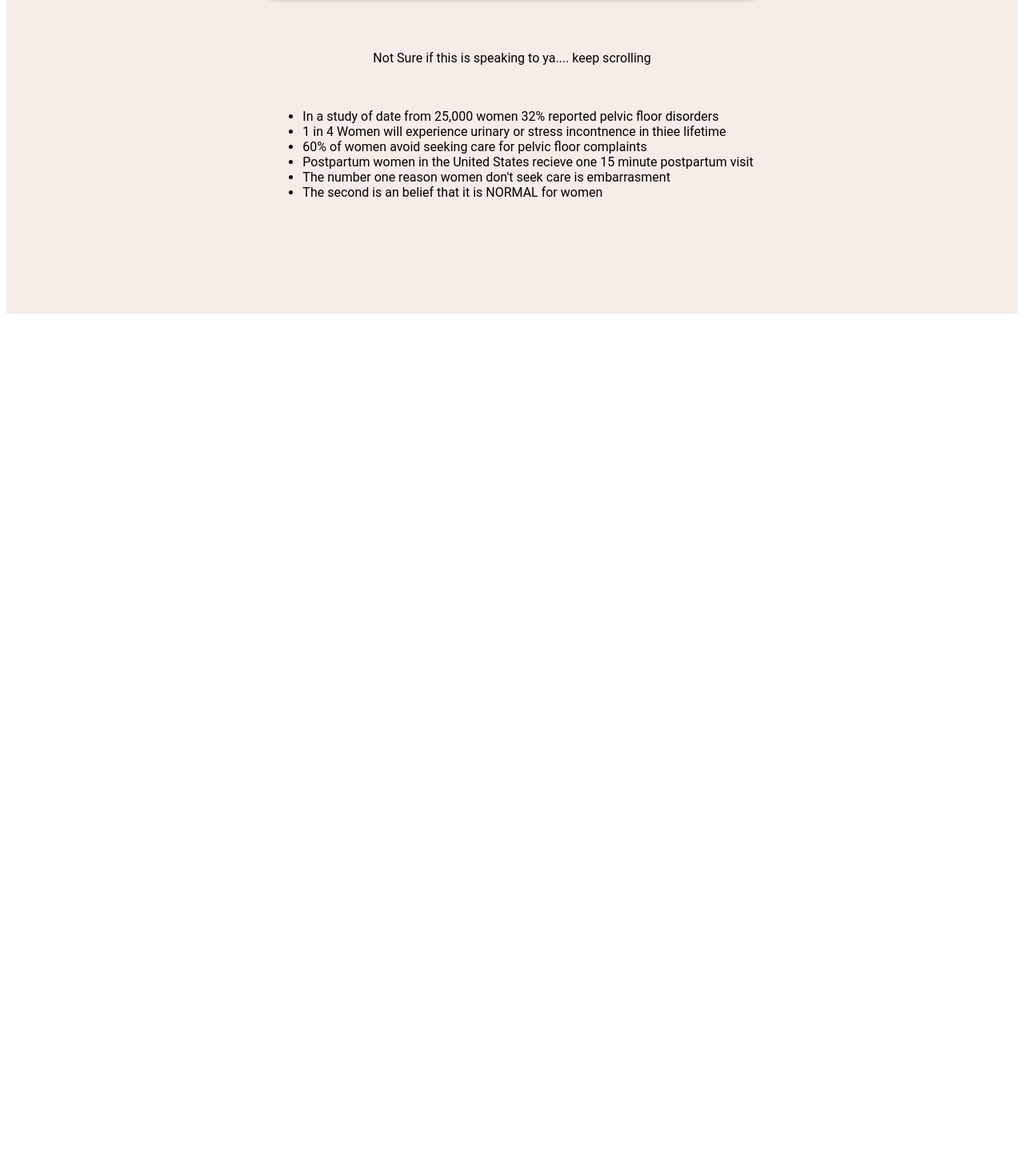
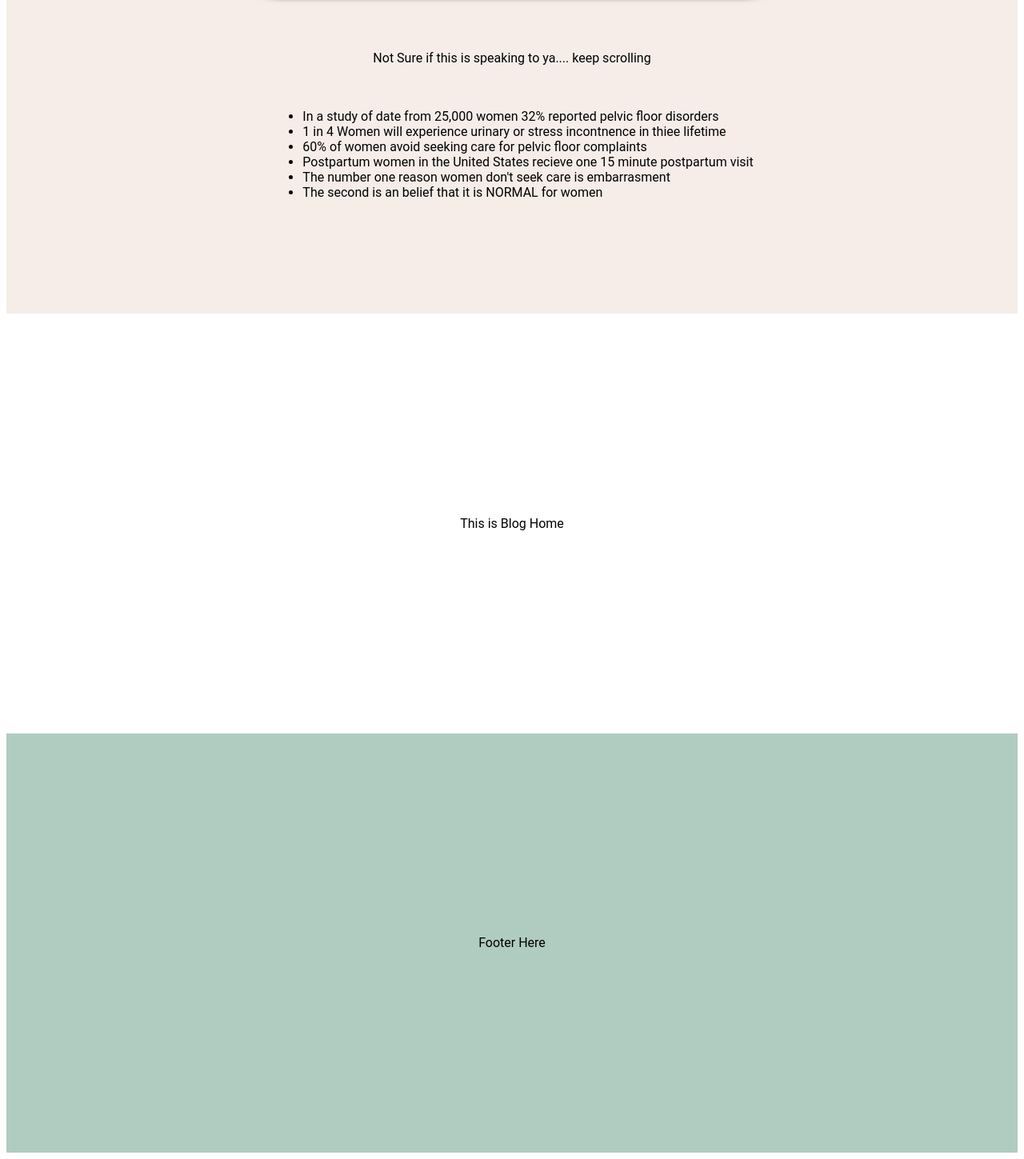
Before and after one commit to ahoath87/Pelvic-Health-Site, a React (Create React App) app in the folder client/: page / in a window 1280 px wide. Shown: the part 961-2410 px from the top of the page at 80% size. Before the commit the page ends 1361 px from the top, so only its background shows below. Built offline with nearby package versions, Linux system fonts and the light colour scheme; the HTML template or start-up script is replaced by a standard one.

Commit message:
adding substance to homepage

```diff
--- a/client/src/App.jsx
+++ b/client/src/App.jsx
@@ -10,6 +10,8 @@ import {
   SecondQuiz,
   SmallNav,
   Info,
+  Footer,
+  BlogHome,
 } from './components/index';
 import { Route, Routes } from 'react-router-dom';
 import { fetchMe } from './api/auth';
@@ -42,6 +44,8 @@ function App() {
               <Home />
               <InfoBox />
               <Info />
+              <BlogHome />
+              <Footer />
             </div>
           }
         ></Route>
--- /dev/null
+++ b/client/src/components/BlogHome.jsx
@@ -0,0 +1,8 @@
+import React from 'react';
+import './css/bloghome.css';
+
+const BlogHome = () => {
+  return <div className='bloghome-container'>This is Blog Home</div>;
+};
+
+export default BlogHome;
--- /dev/null
+++ b/client/src/components/Footer.jsx
@@ -0,0 +1,8 @@
+import React from 'react';
+import './css/footer.css';
+
+const Footer = () => {
+  return <div className='footer-container'>Footer Here</div>;
+};
+
+export default Footer;
--- /dev/null
+++ b/client/src/components/css/bloghome.css
@@ -0,0 +1,4 @@
+.bloghome-container{
+    padding: 20%;
+    background-color: white;
+}
--- /dev/null
+++ b/client/src/components/css/footer.css
@@ -0,0 +1,4 @@
+.footer-container{
+    padding: 20%;
+    background-color: #B0CCC0;
+}
--- a/client/src/components/index.jsx
+++ b/client/src/components/index.jsx
@@ -6,3 +6,5 @@ export { default as SecondQuiz } from './SecondQuiz';
 export { default as Quiz } from './Quiz';
 export { default as SmallNav } from './SmallNav';
 export { default as Info } from './Info';
+export { default as Footer } from './Footer';
+export { default as BlogHome } from './BlogHome';
```
